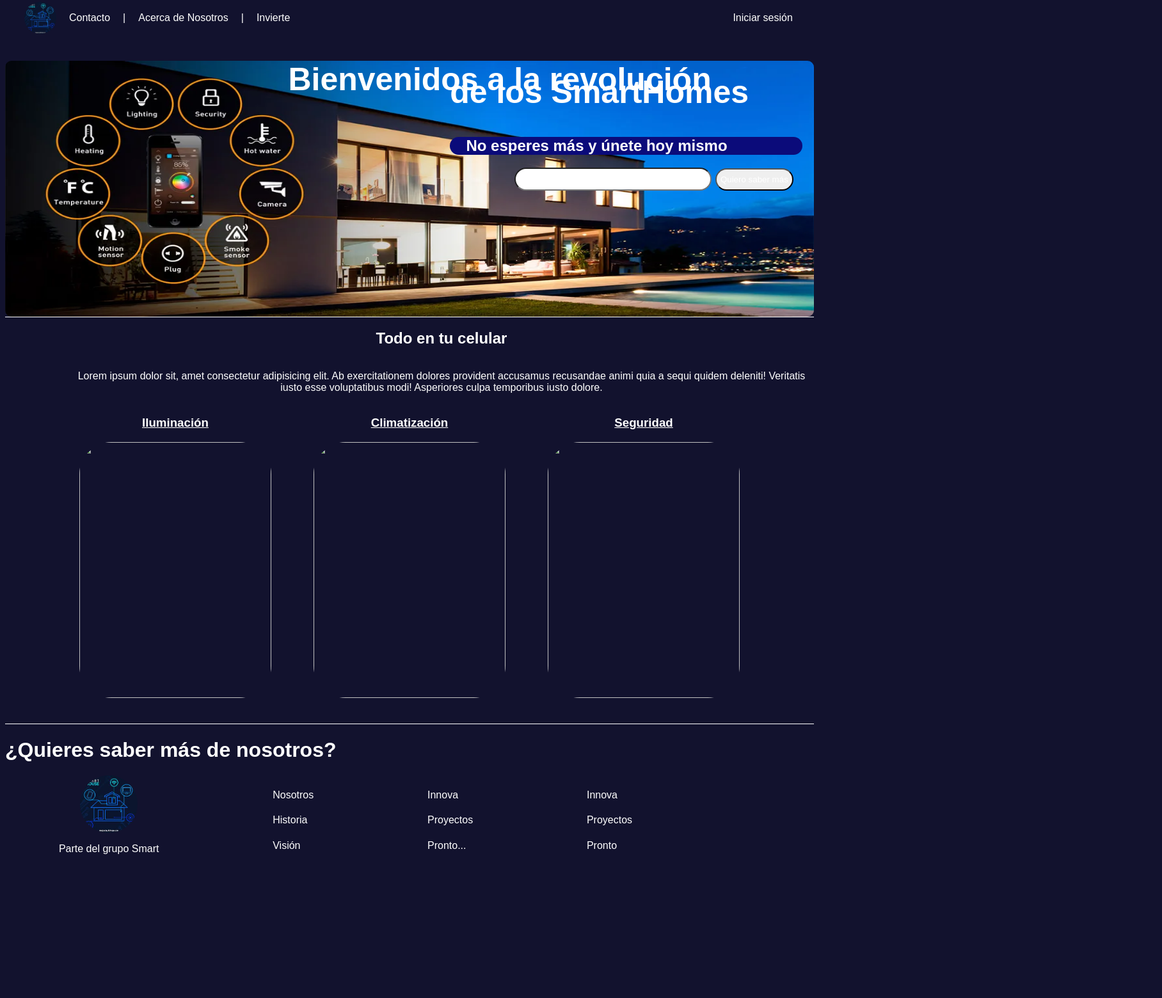
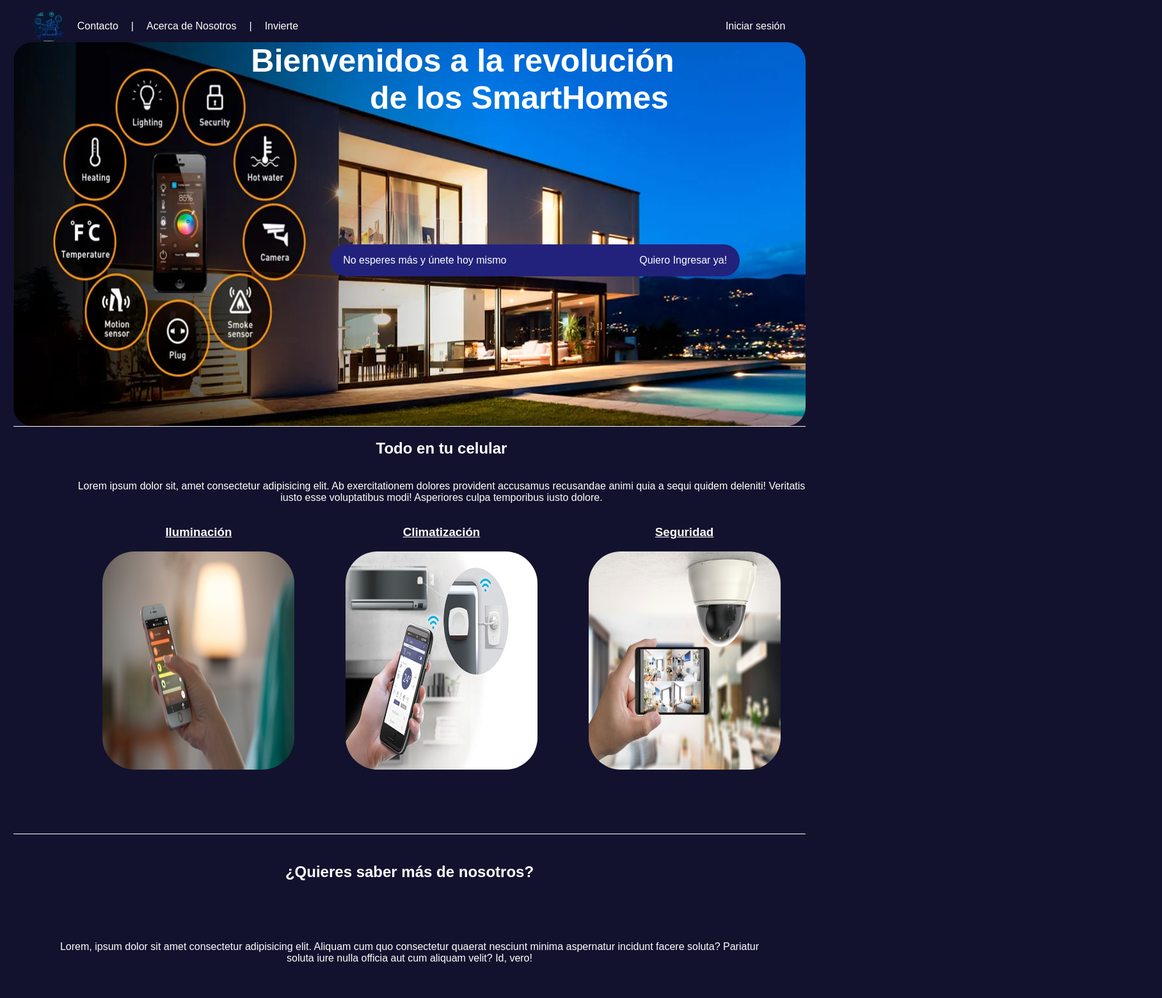
Before and after one commit to Jhernandez84/LandingPage, a plain HTML site: page index.html in a window 1280 px wide. Shown: the part 5-1565 px from the top of the page at 64% size, 1816 px wide, since content can reach past the window. Before the commit the page ends 1365 px from the top, so only its background shows below. Drawn offline with Linux system fonts and the light colour scheme; a web font is replaced by a local one.

Commit message:
actualizacion estilos y otros del hero

```diff
--- a/assets/style.css
+++ b/assets/style.css
@@ -7,6 +7,7 @@
 
     body{
         background-color: rgb(18, 18, 46);
+        padding: 1%;
 
     }
 
@@ -15,19 +16,14 @@ body{
         align-items: center;
         width: 95%;
         justify-content:space-between;
-
     }
 
     .header:first-child{
         margin-left: 30px;
     }
-
-
     .header a:hover{
         text-decoration: overline;
-
     }
-
     .header nav{
         display: flex;
         gap: 20px;
@@ -54,39 +50,59 @@ img{
     }
 
     .hero{
-    position: relative;
-    height: 50vh;
+        height: 600px;
         background: url(./images/imagen_casa_inteligente_hero.webp);
-    background-size:contain;
-    background-repeat: round;
-    border-radius: 10px 10px 10px 10px
+        background-size:cover;
+        background-repeat:round;
+        border-radius: 30px 30px 30px 30px;
     }
 
-.hero-title{
+    .hero h1{
+        margin: 0px;
+    }
+
+    .hero .hero-title{
+        position: relative;
+        left: 30%;
         color:  white;
         word-wrap:break-word;
         font-size: 50px;
-    margin-left: 35%;
-    margin-bottom: 0%;
     }
 
-.hero-title2{
+   .hero .hero-title2{
+        position: relative;
+        top: 15%;
+        left: 45%;
         color:  white;
         word-wrap:break-word;
         font-size: 50px;
-    margin-left: 55%;
-    margin-top: -3%;
     }
 
-.hero-subtitle{
-    width: 500px;
+    .hero .hero-subtitle{
+        display: flex;
+        flex-direction: row;
+        justify-content: space-between;
+        position: relative;
+        top:200px;
+        left: 40%;
+        width:600px;
+        text-align: left;
+        padding: 0px 20px;
         color:  white;
-    margin-right: 15%;
-    margin-left: 55%;
+        border-radius: 40px;
+        background-color: rgb(34, 34, 124);
+    }
+
+    .her .hero-subtitle p{
         border-radius: 20px;
-    background-color: rgb(11, 11, 122);
-    padding-left: 2%;
-    padding-right: 2%;
+        border-color: aliceblue;
+    }
+
+    .her .hero-subtitle a{
+        border: solid 200px;
+        border-radius: 20px;
+        border-color: rgb(247, 247, 247);
+
     }
 
     .form_contacto{
@@ -110,6 +126,14 @@ img{
 
     }
 
+    .grupo-tarjetas{
+        display: flex;
+        flex-direction: row;
+        flex-wrap: wrap;
+        justify-content: space-evenly;
+        gap: 40px;
+    }
+
     .secciontarjetas{
         display: flex;
         flex-direction: column;
@@ -124,25 +148,17 @@ img{
         text-align: center;
     }
 
-.grupo-tarjetas{
-    display: flex;
-    flex-direction: row;
-    flex-wrap: wrap;
-    justify-content: space-evenly;
 
-}
 
     .tarjeta{
         display: flex;
         flex-direction: column;
-    gap: 0;
         height: 400px;
         width: 300px;
         /*border: solid 1px;*/
         border-radius: 10px;
         cursor: pointer;
-    transform: translateX(-50px) ;
-    transition: 0.5s;
+        transition: 1s;
     }
 
     .tarjeta .tarjeta2{
@@ -155,7 +171,7 @@ img{
         /*border: solid 1px;*/
         border-radius: 10px;
         cursor: pointer;
-    transition: 0.5s;
+        transition: 1s;
     }
 
     .tarjeta3{
@@ -164,26 +180,28 @@ img{
         justify-content: center;
         justify-items: center;
         border-radius: 50px;
-    transform: translateY(-300px) ;
+        border: solid;
+        transform: translateY(-364px) ;
         opacity: 0;
         transition: 0.5s;
         text-align: justify;
-    width: 250px;
-    min-height: 270px;
         padding: 5px 5px;
         border: 10px 10px;
     }
 
     .tarjeta:hover .tarjeta2{
         /*transform: translateX(-310px) ;*/
-    transition: 0.5s;
+        height: 400px;
+        width: 300px;
+        transition: 1s;
         opacity: 0;
 
     }
     .tarjeta:hover .tarjeta3{
-/*    transform: translateX(400px) ;
-    transform: translateY(-300px) ;*/
-    transition: 0.5s;
+        /*transform: translateY(-400px) ;*/
+        height: 400px;
+        width: 300px;
+        transition: 1s;
         opacity: 1;
     }
 
@@ -191,9 +209,6 @@ img{
         align-self: center;
         width: 100px;
         height: 100px;
-    transition: 0.5s;
-    opacity: 1;
-
     }
 
     .tarjeta img{
@@ -203,6 +218,18 @@ img{
 
     .tarjeta h1{
         text-decoration: underline;
+
+    }
+
+    .textos_footer h1{
+        text-align: center;
+        padding: 25px 50px;
+
+    }
+
+    .textos_footer p{
+        text-align: center;
+        padding: 50px 50px;
 
     }
 
@@ -230,6 +257,7 @@ img{
         display: flex;
         flex-direction: column;
         justify-content: space-evenly;
+
     }
 
     .f_lista a:hover{
--- a/index.html
+++ b/index.html
@@ -27,12 +27,15 @@
         <div class="hero-content">
             <h1 class="hero-title">Bienvenidos a la revolución</h1>
             <h1 class="hero-title2">de los SmartHomes</h1>
-            <h2 class="hero-subtitle">No esperes más y únete hoy mismo</h2>
-
-            <form class="form_contacto">
-                <input type="text" class="contacto" plac    eholder="ingrese correo">
+            <div class="hero-subtitle">
+            <p>No esperes más y únete hoy mismo</p>
+            <a href="#">Quiero Ingresar ya!</a>
+            </div>
+            <!--<form class="form_contacto">
+                <label for="contacto">No esperes más</label>
+                <input type="text" class="contacto" id="contacto" plac    eholder="ingrese correo">
                 <button type="submit" class="hero-btn">Quiero saber más</button>
-            </form>
+            </form>-->
 
 
         </div>
@@ -45,11 +48,11 @@
         <div class="tarjeta">
             <div class="tarjeta2">
                 <h1>Iluminación</h1>
-                <img src="./assets/images/iluminacion.jpeg.crdownload" alt="">
+                <img src="./assets/images/iluminacion_domotica.jpeg" alt="Imagen Iluminación">
             </div>
         <div class="tarjeta3">
             <h2>Hágase la luz</h2>
-            <img src="./assets/images/iluminacion.jpeg.crdownload" alt="">
+            <img src="./assets/images/iluminacion_domotica.jpeg" alt="Imagen Iluminación">
             <p>Con nuestros equipos podrás controlar la iluminacion de tu hogar sin problemas, estés dónde estés.</p>
             <p>Programa rutinas y disfruta tu tiempo</p>
             <a href="#">Saber más</a>
@@ -59,11 +62,11 @@
         <div class="tarjeta">
             <div class="tarjeta2">
                 <h1>Climatización</h1>
-                <img src="./assets/images/iluminacion.jpeg.crdownload" alt="">
+                <img src="./assets/images/climatizacion_domotica.jpeg" alt="Imagen Climatización">
             </div>
         <div class="tarjeta3">
             <h2>Hágase la luz</h2>
-            <img src="./assets/images/iluminacion.jpeg.crdownload" alt="">
+            <img src="./assets/images/climatizacion_domotica.jpeg" alt="Imagen Climatización">
             <p>Con nuestros equipos podrás controlar la iluminacion de tu hogar sin problemas, estés dónde estés.</p>
             <p>Programa rutinas y disfruta tu tiempo</p>
             <a href="#">Saber más</a>
@@ -73,11 +76,11 @@
         <div class="tarjeta">
             <div class="tarjeta2">
                 <h1>Seguridad</h1>
-                <img src="./assets/images/iluminacion.jpeg.crdownload" alt="">
+                <img src="./assets/images/seguridad_domotica.png" alt="Imagen Seguridad">
             </div>
         <div class="tarjeta3">
             <h2>Hágase la luz</h2>
-            <img src="./assets/images/iluminacion.jpeg.crdownload" alt="">
+            <img src="./assets/images/seguridad_domotica.png" alt="Imagen Seguridad">
             <p>Con nuestros equipos podrás controlar la iluminacion de tu hogar sin problemas, estés dónde estés.</p>
             <p>Programa rutinas y disfruta tu tiempo</p>
             <a href="#">Saber más</a>
@@ -86,8 +89,11 @@
 
     </section>
     </section>
+    <section class="textos_footer">
     <h1>¿Quieres saber más de nosotros?</h1>
-     <section class="footer">
+    <p>Lorem, ipsum dolor sit amet consectetur adipisicing elit. Aliquam cum quo consectetur quaerat nesciunt minima aspernatur incidunt facere soluta? Pariatur soluta iure nulla officia aut cum aliquam velit? Id, vero!   </p>
+    </section>
+    <section class="footer">
         <div>
         <img src="./assets/images/Logo_SH.jpeg" alt="logo">
         <p>Parte del grupo Smart</p>
```
Also changed, not shown: assets/images/climatizacion_domotica.jpeg (added), assets/images/iluminacion_domotica.jpeg (added), assets/images/seguridad_domotica.png (added). Lines whose indentation alone changed are shown as unchanged.
